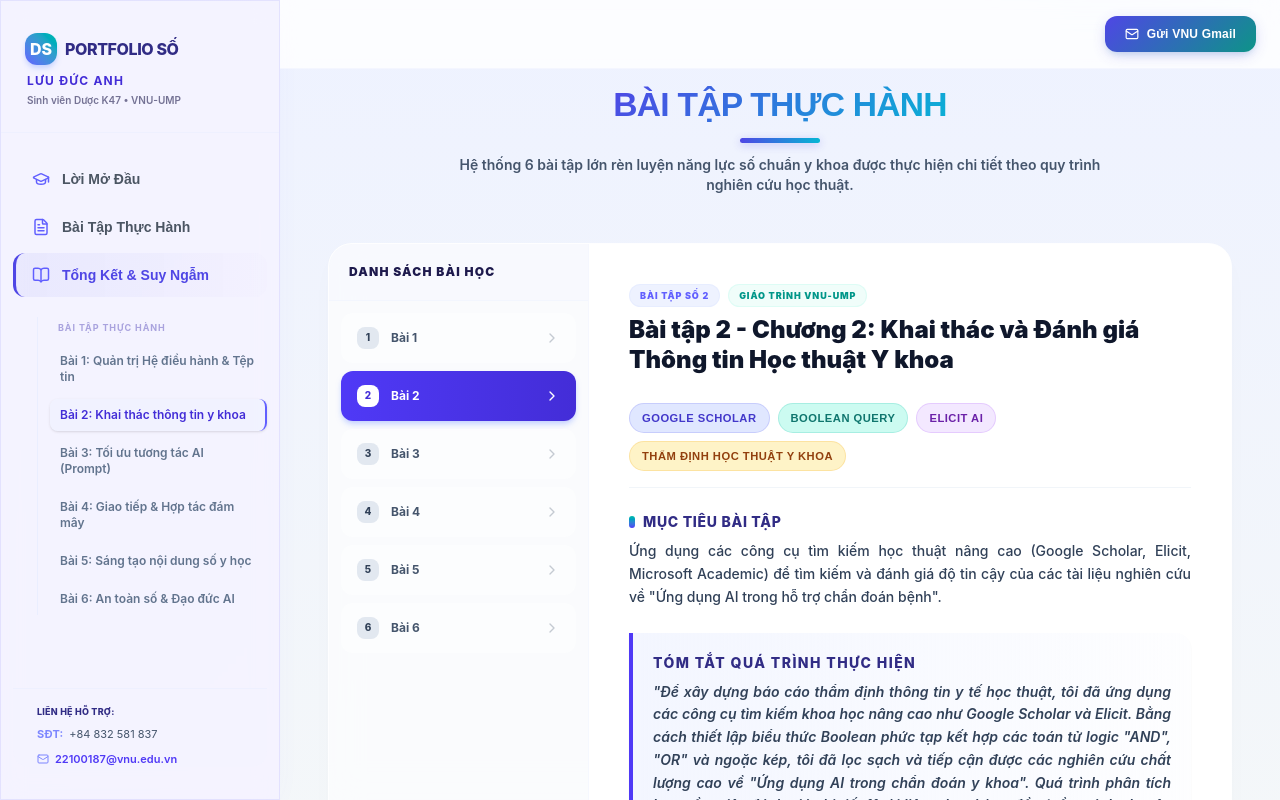
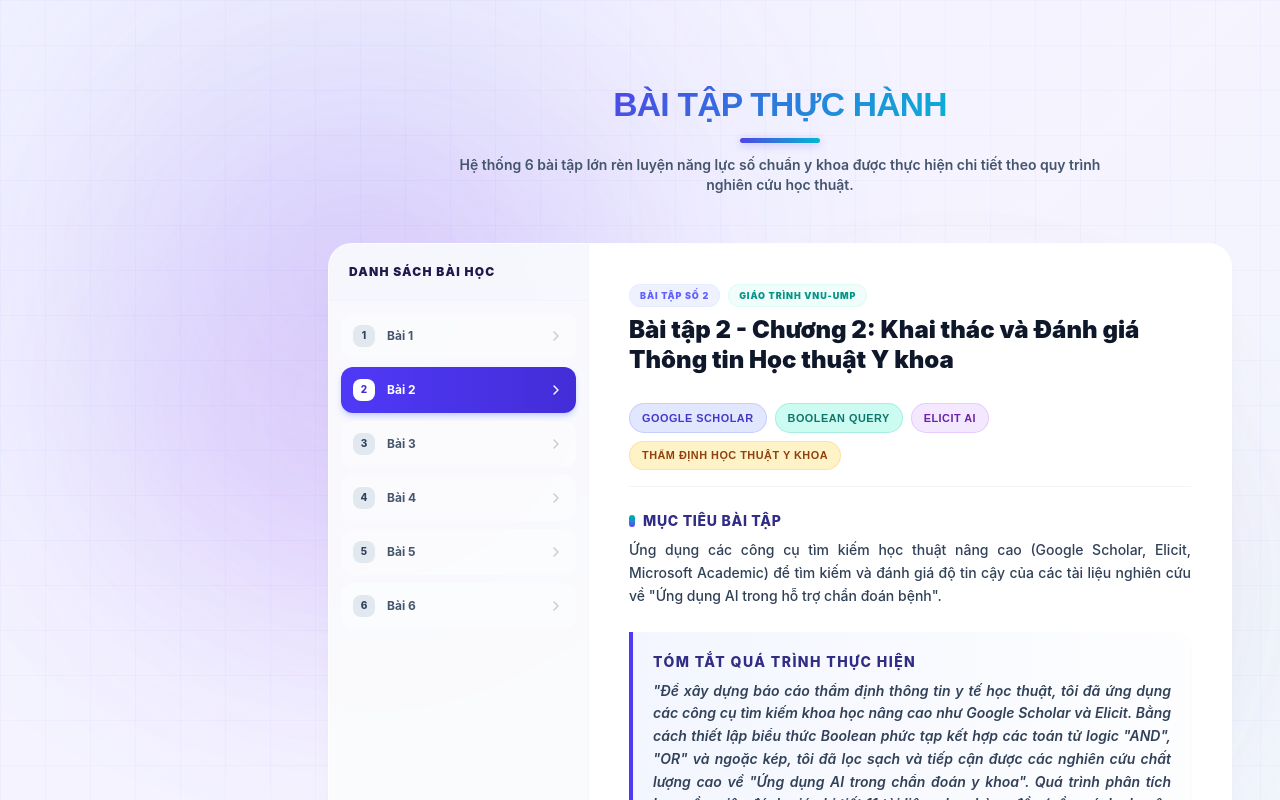
Before and after one commit to DdaaLuu/Portfolio-CV, a React (Vite) app: page / in a window 1280 px wide. Both pictures are taken after a click on the button "Bài 2: Khai thác thông tin y khoa". Shown: the part 1218-2018 px from the top of the page. Built offline with nearby package versions, Linux system fonts and the light colour scheme.

Commit message:
fix: fix uppercase Vietnamese fonts, integrate motionsites grid background, and add mobile pagination buttons

```diff
--- a/src/App.tsx
+++ b/src/App.tsx
@@ -134,7 +134,7 @@ function App() {
         'Ảnh 1: Không gian cộng tác dự án nhóm trực quan trên bảng Kanban Trello với phân công nhiệm vụ và Due date.',
         'Ảnh 2: Biên bản thảo luận họp trực tuyến qua Zoom và quy trình phân quyền bảo mật dữ liệu lưu trữ đám mây Google Drive.'
       ],
-      detailedSummary: 'Nhằm tổ chức xây dựng kịch bản và sản xuất video thuyết trình về "Ứng dụng AI trong quản lý rối loạn lipid máu" cho nhóm VNU1001_E252023, tôi đã thiết lập một không gian cộng tác số đám mây toàn diện. Tiến độ công việc được quản lý trực quan trên bảng Kanban Trello với các nhãn phân loại, due date và danh mục công việc chi tiết. Nhóm đã thực hiện các buổi họp trực tuyến hiệu quả qua Zoom, tận dụng tối đa tính năng chia sẻ màn hình và phòng thảo luận phụ (Breakout Rooms). Kịch bản được đồng soạn thảo trực tiếp trên Google Docs with chế độ gợi ý đóng góp ý kiến (Suggesting) và lưu vết lịch sử phiên bản. Toàn bộ tài nguyên số được phân loại khoa học và đồng bộ trên Google Drive, áp dụng bảo mật xác thực hai lớp (2FA) để bảo vệ dữ liệu.'
+      detailedSummary: 'Nhằm tổ chức xây dựng kịch bản và sản xuất video thuyết trình về "Ứng dụng AI trong quản lý rối loạn lipid máu" cho nhóm VNU1001_E252023, tôi đã thiết lập một không gian cộng tác số đám mây toàn diện. Tiến độ công việc được quản lý trực quan trên bảng Kanban Trello với các nhãn phân loại, due date và danh mục công việc chi tiết. Nhóm đã thực hiện các buổi họp trực tuyến hiệu quả qua Zoom, tận dụng tối đa tính năng chia sẻ màn hình và phòng thảo luận phụ (Breakout Rooms). Kịch bản được đồng soạn thảo trực tiếp trên Google Docs với chế độ gợi ý đóng góp ý kiến (Suggesting) và lưu vết lịch sử phiên bản. Toàn bộ tài nguyên số được phân loại khoa học và đồng bộ trên Google Drive, áp dụng bảo mật xác thực hai lớp (2FA) để bảo vệ dữ liệu.'
     },
     {
       id: 'bt5',
@@ -188,7 +188,17 @@ function App() {
   };
 
   return (
-    <div className="flex min-h-screen gradient-bg-elegant text-[#1f2937]">
+    <div className="flex min-h-screen gradient-bg-elegant text-[#1f2937] relative overflow-hidden">
+      {/* Motionsites.ai Inspired Background Elements - Fixed to viewport */}
+      <div className="fixed inset-0 pointer-events-none z-0">
+        <div className="absolute inset-0 grid-bg-pattern" />
+
+        <div className="absolute top-[10%] left-[-15%] sm:left-[5%] w-[350px] sm:w-[500px] h-[350px] sm:h-[500px] floating-orb orb-indigo opacity-20" />
+        <div className="absolute top-[40%] right-[-15%] sm:right-[5%] w-[300px] sm:w-[450px] h-[300px] sm:h-[450px] floating-orb orb-teal opacity-20" />
+        <div className="absolute bottom-[20%] left-[-15%] sm:left-[10%] w-[380px] sm:w-[550px] h-[380px] sm:h-[550px] floating-orb orb-violet opacity-15" />
+        <div className="absolute bottom-[5%] right-[-10%] sm:right-[5%] w-[320px] sm:w-[420px] h-[320px] sm:h-[420px] floating-orb orb-pink opacity-15" />
+      </div>
+
       {/* 1. Desktop Persistent Left Sidebar Navigation */}
       <aside className="hidden xl:flex flex-col w-[280px] glass-panel-indigo border-r border-indigo-100/30 h-screen sticky top-0 py-8 justify-between shrink-0 z-30 shadow-xl shadow-indigo-100/10">
         <div className="flex flex-col">
@@ -266,7 +276,7 @@ function App() {
       </aside>
 
       {/* Main Right Scrollable Layout */}
-      <div className="flex-1 min-w-0 flex flex-col">
+      <div className="flex-1 min-w-0 flex flex-col relative z-10">
         {/* 2. Top Navigation Bar (Shown on Mobile/Tablet, hides nav on desktop) */}
         <header className="sticky top-0 z-40 bg-white/80 backdrop-blur-md border-b border-indigo-100/30 px-4 sm:px-6 py-4 flex items-center justify-between xl:justify-end">
           <div className="flex items-center gap-2 xl:hidden">
@@ -375,7 +385,7 @@ function App() {
 
           {/* Banner Contents */}
           <div className="relative z-20 text-center px-4 sm:px-6 max-w-4xl">
-            <h2 className="text-white text-[13px] sm:text-[16px] md:text-[18px] font-bold tracking-widest uppercase drop-shadow-md text-glow bg-gradient-to-r from-teal-300 to-indigo-300 bg-clip-text text-transparent">
+            <h2 className="text-white text-[13px] sm:text-[16px] md:text-[18px] font-bold tracking-widest uppercase drop-shadow-md text-glow bg-gradient-to-r from-teal-300 to-indigo-300 bg-clip-text text-transparent font-sans">
               Hành Trình Trải Nghiệm & Kỹ Năng Số Học Thuật
             </h2>
 
@@ -395,10 +405,6 @@ function App() {
 
         {/* 4. Page: Lời mở đầu (Giới thiệu) - Elegant colorful background */}
         <section id="gioi-thieu" className="py-16 sm:py-20 px-6 sm:px-10 md:px-16 max-w-5xl mx-auto w-full relative">
-          {/* Decorative Background Glowing Orbs */}
-          <div className="absolute top-10 left-10 w-48 h-48 bg-indigo-400/10 rounded-full blur-3xl pointer-events-none" />
-          <div className="absolute bottom-10 right-10 w-48 h-48 bg-teal-400/10 rounded-full blur-3xl pointer-events-none" />
-
           <div className="text-center mb-12">
             <h3 className="academic-section-title uppercase">
               Lời Mở Đầu
@@ -471,14 +477,14 @@ function App() {
           </div>
         </section>
 
-        {/* 5. Page: Bài tập thực hành (Dự án) - Beautiful gradient backdrop */}
-        <section id="du-an" className="py-16 sm:py-20 px-4 sm:px-8 md:px-12 bg-gradient-to-b from-[#eef2ff] via-[#f5f8f8] to-slate-50">
+        {/* 5. Page: Bài tập thực hành (Dự án) - Transparent backdrop to show glowing orbs */}
+        <section id="du-an" className="py-16 sm:py-20 px-4 sm:px-8 md:px-12 bg-transparent relative z-10">
           <div className="max-w-5xl mx-auto w-full">
             <div className="text-center mb-12">
               <h3 className="academic-section-title uppercase">
                 Bài Tập Thực Hành
               </h3>
-              <p className="text-xs sm:text-sm text-slate-600 max-w-2xl mx-auto mt-3 font-semibold">
+              <p className="text-xs sm:text-sm text-slate-600 max-w-2xl mx-auto mt-3 font-semibold font-sans">
                 Hệ thống 6 bài tập lớn rèn luyện năng lực số chuẩn y khoa được thực hiện chi tiết theo quy trình nghiên cứu học thuật.
               </p>
             </div>
@@ -493,12 +499,12 @@ function App() {
                   </span>
                 </div>
 
-                <div className="flex flex-row md:flex-col overflow-x-auto md:overflow-x-visible p-3 gap-2">
+                <div className="grid grid-cols-2 sm:grid-cols-3 md:flex md:flex-col p-3 gap-2">
                   {portfolioProjects.map((proj, idx) => (
                     <button
                       key={proj.id}
-                      onClick={() => setActiveTab(idx)}
-                      className={`text-left w-full shrink-0 md:shrink flex items-center gap-3 px-4 py-3.5 rounded-xl text-xs font-bold transition-all active:scale-[0.98] ${
+                      onClick={() => handleSidebarProjectClick(idx)}
+                      className={`text-left w-full md:shrink flex items-center gap-3 px-3 py-3 rounded-xl text-xs font-bold transition-all active:scale-[0.98] ${
                         activeTab === idx
                           ? 'bg-gradient-to-r from-indigo-600 to-indigo-700 text-white shadow-md shadow-indigo-200'
                           : 'text-slate-600 hover:text-indigo-700 hover:bg-white bg-white/40'
@@ -509,7 +515,7 @@ function App() {
                       }`}>
                         {idx + 1}
                       </span>
-                      <span className="truncate">{proj.label.split(':')[0]}</span>
+                      <span className="truncate font-sans">{proj.label.split(':')[0]}</span>
                       <ChevronRight className={`w-4 h-4 ml-auto hidden md:block ${
                         activeTab === idx ? 'opacity-100' : 'opacity-30'
                       }`} />
@@ -576,7 +582,7 @@ function App() {
                       <span className="w-1.5 h-3 bg-gradient-to-t from-indigo-600 to-teal-500 rounded-full inline-block" />
                       Quy trình thực hiện chi tiết
                     </h5>
-                    <p className="text-slate-700 text-xs sm:text-sm leading-relaxed text-justify bg-slate-50/70 p-5 border border-slate-100 rounded-2xl">
+                    <p className="text-slate-700 text-xs sm:text-sm leading-relaxed text-justify bg-slate-50/70 p-5 border border-slate-100 rounded-2xl font-medium">
                       {portfolioProjects[activeTab].process}
                     </p>
                   </div>
@@ -633,8 +639,45 @@ function App() {
                   )}
                 </div>
 
+                {/* Previous & Next Assignment navigation buttons for enhanced mobile UX (starting from Bài 2) */}
+                <div className="mt-8 pt-6 border-t border-slate-100 flex items-center justify-between gap-4 w-full flex-wrap sm:flex-nowrap">
+                  {activeTab > 0 ? (
+                    <button
+                      onClick={() => {
+                        setActiveTab(activeTab - 1);
+                        document.getElementById('du-an')?.scrollIntoView({ behavior: 'smooth' });
+                      }}
+                      className="flex items-center gap-2 px-4 py-3.5 rounded-2xl bg-indigo-50 hover:bg-indigo-100 text-indigo-700 font-bold text-xs transition-all border border-indigo-100/50 shadow-xs cursor-pointer active:scale-95 text-left max-w-full sm:max-w-[48%] w-full sm:w-auto"
+                    >
+                      <ChevronRight className="w-4.5 h-4.5 rotate-180 shrink-0 text-indigo-500 animate-pulse" />
+                      <div className="truncate">
+                        <span className="text-[9px] uppercase block tracking-widest text-indigo-400 font-black">Bài trước đó</span>
+                        Bài {activeTab}: {portfolioProjects[activeTab - 1].label.split(':')[1]?.trim() || portfolioProjects[activeTab - 1].label}
+                      </div>
+                    </button>
+                  ) : (
+                    <div className="hidden sm:block" /> /* Empty spacer for layout */
+                  )}
+
+                  {activeTab < 5 && (
+                    <button
+                      onClick={() => {
+                        setActiveTab(activeTab + 1);
+                        document.getElementById('du-an')?.scrollIntoView({ behavior: 'smooth' });
+                      }}
+                      className="flex items-center gap-2 px-4 py-3.5 rounded-2xl bg-gradient-to-r from-indigo-600 to-teal-500 text-white font-bold text-xs transition-all hover:shadow-md hover:shadow-indigo-200/50 cursor-pointer active:scale-95 text-left max-w-full sm:max-w-[48%] w-full sm:w-auto ml-auto"
+                    >
+                      <div className="truncate flex-1">
+                        <span className="text-[9px] uppercase block tracking-widest text-teal-200 font-black">Bài tiếp theo</span>
+                        Bài {activeTab + 2}: {portfolioProjects[activeTab + 1].label.split(':')[1]?.trim() || portfolioProjects[activeTab + 1].label}
+                      </div>
+                      <ChevronRight className="w-4.5 h-4.5 shrink-0 text-white/90 animate-pulse" />
+                    </button>
+                  )}
+                </div>
+
                 {/* Call-to-action details */}
-                <div className="mt-10 pt-6 border-t border-slate-100 flex items-center justify-between flex-wrap gap-5 w-full">
+                <div className="mt-8 pt-6 border-t border-slate-100 flex items-center justify-between flex-wrap gap-5 w-full">
                   <span className="text-[11px] text-slate-400 font-bold md:max-w-[40%] leading-relaxed">
                     * Mọi báo cáo và hình ảnh đều được trích dẫn trực tiếp từ sản phẩm gốc của sinh viên Lưu Đức Anh.
                   </span>
@@ -668,14 +711,12 @@ function App() {
         </section>
 
         {/* 6. Page: Tổng kết & Suy ngẫm - Elegant white layout with neon badges */}
-        <section id="tong-ket" className="py-16 sm:py-20 px-6 sm:px-10 md:px-16 max-w-5xl mx-auto w-full relative">
-          <div className="absolute top-1/2 left-1/2 -translate-x-1/2 -translate-y-1/2 w-64 h-64 bg-violet-400/5 rounded-full blur-3xl pointer-events-none" />
-
+        <section id="tong-ket" className="py-16 sm:py-20 px-6 sm:px-10 md:px-16 max-w-5xl mx-auto w-full relative z-10">
           <div className="text-center mb-12">
             <h3 className="academic-section-title uppercase">
               Tổng Kết & Suy Ngẫm
             </h3>
-            <p className="text-xs sm:text-sm text-slate-600 max-w-xl mx-auto mt-3 font-semibold">
+            <p className="text-xs sm:text-sm text-slate-600 max-w-xl mx-auto mt-3 font-semibold font-sans">
               Đúc kết chặng đường rèn luyện và xây dựng tư duy "Dược sĩ số" vững vàng.
             </p>
           </div>
@@ -724,8 +765,8 @@ function App() {
           {/* Action row at bottom of conclusion */}
           <div className="mt-12 bg-gradient-to-r from-slate-900 via-indigo-950 to-slate-900 text-white border border-indigo-950 p-8 rounded-3xl shadow-xl text-center space-y-4 relative overflow-hidden">
             {/* Background absolute glowing blob */}
-            <div className="absolute -top-10 -right-10 w-32 h-32 bg-teal-400/20 rounded-full blur-2xl" />
-            <div className="absolute -bottom-10 -left-10 w-32 h-32 bg-indigo-500/20 rounded-full blur-2xl" />
+            <div className="absolute -top-10 -right-10 w-32 h-32 bg-teal-400/20 rounded-full blur-2xl animate-pulse" />
+            <div className="absolute -bottom-10 -left-10 w-32 h-32 bg-indigo-500/20 rounded-full blur-2xl animate-pulse" />
 
             <span className="text-teal-400 text-xs font-black uppercase tracking-widest block font-sans">
               Dược Sĩ Số VNU-UMP • Lộ Trình Phát Triển 2026
@@ -733,7 +774,7 @@ function App() {
             <p className="text-indigo-100 text-xs sm:text-sm max-w-xl mx-auto leading-relaxed font-semibold">
               Trang bị tư duy công nghệ bền vững, kỹ năng cộng tác thông minh, sẵn sàng hành trang bước vào giai đoạn chuyển đổi số toàn diện của ngành y tế nước nhà.
             </p>
-            <div className="pt-3 flex justify-center gap-4 flex-wrap sm:flex-nowrap">
+            <div className="pt-3 flex justify-center gap-4 flex-wrap sm:flex-nowrap relative z-10">
               <a
                 href="#du-an"
                 className="gradient-button text-white text-xs font-bold px-6 py-3 rounded-full transition-all shadow-md active:scale-95"
@@ -751,18 +792,18 @@ function App() {
         </section>
 
         {/* 7. Academic Footer */}
-        <footer className="bg-slate-950 border-t border-slate-900 py-12 px-6 text-center text-slate-400 relative">
+        <footer className="bg-slate-950 border-t border-slate-900 py-12 px-6 text-center text-slate-400 relative z-10">
           <div className="max-w-5xl mx-auto space-y-4">
             <p className="text-sm font-black uppercase tracking-widest text-indigo-400 font-sans">
               Lưu Đức Anh • Dược Sĩ Số Tương Lai
             </p>
-            <p className="text-xs text-slate-400 font-semibold max-w-xl mx-auto">
+            <p className="text-xs text-slate-400 font-semibold max-w-xl mx-auto font-sans">
               Sinh viên Dược năm cuối (K47) • Trường Đại học Y Dược, Đại học Quốc gia Hà Nội
             </p>
             <p className="text-xs text-slate-500 max-w-2xl mx-auto font-medium">
               SĐT: +84 832 581 837 &nbsp;|&nbsp; VNU Gmail: <a href="mailto:22100187@vnu.edu.vn" className="text-indigo-400 font-bold hover:underline">22100187@vnu.edu.vn</a> &nbsp;|&nbsp; Địa chỉ học tập: VNU-UMP, Cầu Giấy, Hà Nội
             </p>
-            <div className="pt-6 text-[10px] text-slate-600 border-t border-slate-900/60 max-w-xs mx-auto font-bold">
+            <div className="pt-6 text-[10px] text-slate-600 border-t border-slate-900/60 max-w-xs mx-auto font-bold font-sans">
               © 2026 Lưu Đức Anh. Redesigned with dynamic, colorful premium aesthetics.
             </div>
           </div>
--- a/src/index.css
+++ b/src/index.css
@@ -1,6 +1,10 @@
 @import "tailwindcss";
 
-@import url('https://fonts.googleapis.com/css2?family=Inter:wght@300;400;500;600;700;800&family=Outfit:wght@400;500;600;700;800;900&display=swap');
+@import url('https://fonts.googleapis.com/css2?family=Be+Vietnam+Pro:wght@300;400;500;600;700;800;900&family=Inter:wght@300;400;500;600;700;800&display=swap');
+
+@theme {
+  --font-sans: 'Be Vietnam Pro', 'Inter', system-ui, -apple-system, BlinkMacSystemFont, 'Segoe UI', Roboto, sans-serif;
+}
 
 html {
   scroll-behavior: smooth;
@@ -9,8 +13,8 @@ html {
 body {
   margin: 0;
   padding: 0;
-  font-family: 'Inter', -apple-system, BlinkMacSystemFont, sans-serif;
-  background-color: #f3f4f6;
+  font-family: 'Be Vietnam Pro', 'Inter', -apple-system, BlinkMacSystemFont, sans-serif;
+  background-color: #f8fafc;
   color: #1f2937;
   overflow-x: hidden;
 }
@@ -46,6 +50,57 @@ body {
   --glass-border: rgba(99, 102, 241, 0.08);
 }
 
+/* Technical Grid Pattern - Motionsites.ai style */
+.grid-bg-pattern {
+  background-image:
+    linear-gradient(to right, rgba(99, 102, 241, 0.035) 1px, transparent 1px),
+    linear-gradient(to bottom, rgba(99, 102, 241, 0.035) 1px, transparent 1px);
+  background-size: 45px 45px;
+}
+
+/* Floating Gradient Orbs - Motionsites.ai style */
+@keyframes float-orb-1 {
+  0% { transform: translate(0px, 0px) scale(1); }
+  33% { transform: translate(50px, -70px) scale(1.15); }
+  66% { transform: translate(-30px, 40px) scale(0.9); }
+  100% { transform: translate(0px, 0px) scale(1); }
+}
+
+@keyframes float-orb-2 {
+  0% { transform: translate(0px, 0px) scale(1); }
+  50% { transform: translate(-60px, 60px) scale(0.85); }
+  100% { transform: translate(0px, 0px) scale(1); }
+}
+
+.floating-orb {
+  position: absolute;
+  border-radius: 9999px;
+  filter: blur(120px);
+  opacity: 0.14;
+  z-index: 0;
+  pointer-events: none;
+}
+
+.orb-indigo {
+  background: #4f46e5;
+  animation: float-orb-1 25s infinite alternate ease-in-out;
+}
+
+.orb-teal {
+  background: #14b8a6;
+  animation: float-orb-2 30s infinite alternate ease-in-out;
+}
+
+.orb-violet {
+  background: #a855f7;
+  animation: float-orb-1 28s infinite alternate-reverse ease-in-out;
+}
+
+.orb-pink {
+  background: #ec4899;
+  animation: float-orb-2 35s infinite alternate-reverse ease-in-out;
+}
+
 /* Gradient Background */
 .gradient-bg-elegant {
   background: linear-gradient(135deg, #f0f4ff 0%, #f5f3ff 40%, #e6fcf5 100%);
@@ -57,15 +112,15 @@ body {
 
 /* Custom premium glass panel */
 .glass-panel {
-  background: rgba(255, 255, 255, 0.8);
+  background: rgba(255, 255, 255, 0.82);
   backdrop-filter: blur(16px);
   -webkit-backdrop-filter: blur(16px);
-  border: 1px solid rgba(255, 255, 255, 0.5);
+  border: 1px solid rgba(255, 255, 255, 0.6);
   box-shadow: 0 10px 30px -10px rgba(0, 0, 0, 0.04), 0 1px 3px rgba(0, 0, 0, 0.02);
 }
 
 .glass-panel-indigo {
-  background: rgba(245, 243, 255, 0.75);
+  background: rgba(245, 243, 255, 0.78);
   backdrop-filter: blur(12px);
   -webkit-backdrop-filter: blur(12px);
   border: 1px solid rgba(99, 102, 241, 0.12);
@@ -87,9 +142,9 @@ body {
 
 /* Custom badges */
 .skill-badge {
-  font-family: 'Outfit', sans-serif;
-  font-weight: 700;
-  font-size: 0.7rem;
+  font-family: 'Be Vietnam Pro', sans-serif;
+  font-weight: 800;
+  font-size: 0.68rem;
   letter-spacing: 0.5px;
   text-transform: uppercase;
   padding: 0.35rem 0.75rem;
@@ -153,8 +208,8 @@ body {
 
 /* Glowing elegant button */
 .gradient-button {
-  font-family: 'Outfit', sans-serif;
-  font-weight: 700;
+  font-family: 'Be Vietnam Pro', sans-serif;
+  font-weight: 800;
   letter-spacing: 0.2px;
   background: linear-gradient(135deg, #4f46e5 0%, #0d9488 100%);
   box-shadow: 0 4px 15px -3px rgba(79, 70, 229, 0.3), 0 4px 6px -2px rgba(13, 148, 136, 0.15);
@@ -173,8 +228,8 @@ body {
 
 /* Secondary Button outline style */
 .outline-button {
-  font-family: 'Outfit', sans-serif;
-  font-weight: 600;
+  font-family: 'Be Vietnam Pro', sans-serif;
+  font-weight: 700;
   border: 1.5px solid rgba(79, 70, 229, 0.15);
   background: rgba(255, 255, 255, 0.6);
   transition: all 0.2s ease-in-out;
@@ -187,9 +242,9 @@ body {
   transform: translateY(-1px);
 }
 
-/* Headings */
+/* Headings - Perfect uppercase Vietnamese support */
 .academic-section-title {
-  font-family: 'Outfit', sans-serif;
+  font-family: 'Be Vietnam Pro', sans-serif;
   background: linear-gradient(135deg, #4f46e5 0%, #06b6d4 100%);
   -webkit-background-clip: text;
   -webkit-text-fill-color: transparent;
@@ -217,8 +272,8 @@ body {
 
 /* Sidebar item active state */
 .sidebar-link {
-  font-family: 'Outfit', sans-serif;
-  font-weight: 700;
+  font-family: 'Be Vietnam Pro', sans-serif;
+  font-weight: 800;
   color: #4b5563;
   position: relative;
   transition: all 0.3s cubic-bezier(0.25, 0.8, 0.25, 1);
@@ -240,8 +295,8 @@ body {
 
 /* Top nav link style */
 .nav-top-link {
-  font-family: 'Outfit', sans-serif;
-  font-weight: 700;
+  font-family: 'Be Vietnam Pro', sans-serif;
+  font-weight: 800;
   color: #4b5563;
   position: relative;
   transition: all 0.2s ease-in-out;
```
